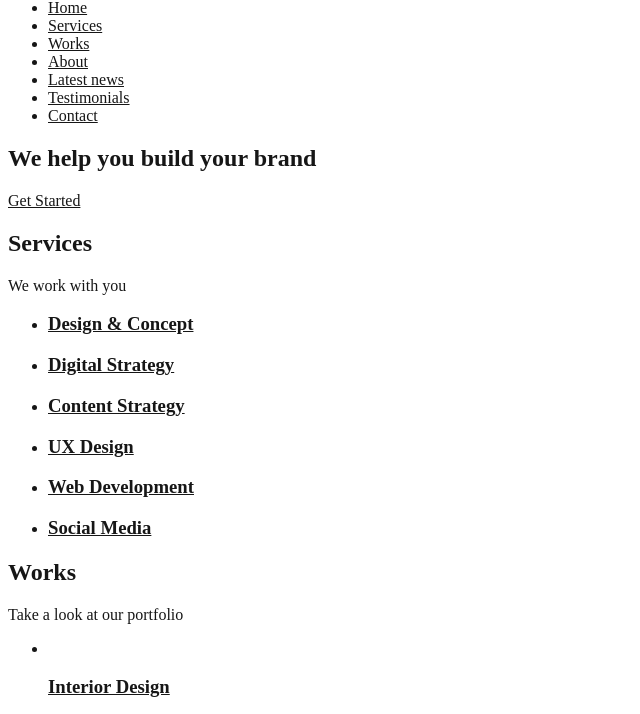
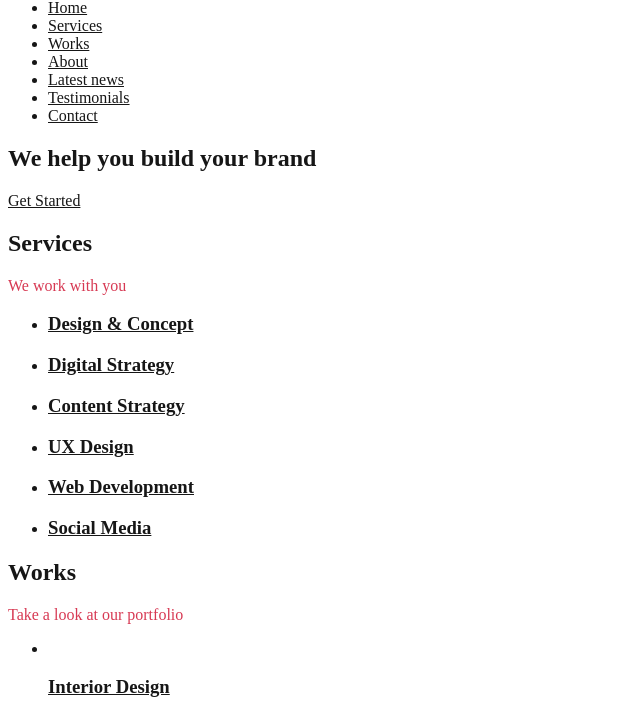
Before and after one commit to HanaOuerghemmi/holbertonschool-web_front_end, a plain HTML site: page CSS_advanced/index.html in a window 1280 px wide. Shown: the part 69-783 px from the top of the page, without its empty margins (0-640 px from the left). Drawn offline with Linux system fonts and the light colour scheme; grey boxes are pictures that could not be loaded.

Commit message:
🎨color🎨

```diff
--- a/CSS_advanced/styles/2-style.css
+++ b/CSS_advanced/styles/2-style.css
@@ -17,7 +17,7 @@ a
 {
     color:#D73953;
 }
-section-tagline
+.section-tagline
 {
     color:#D73953;
 }
```
